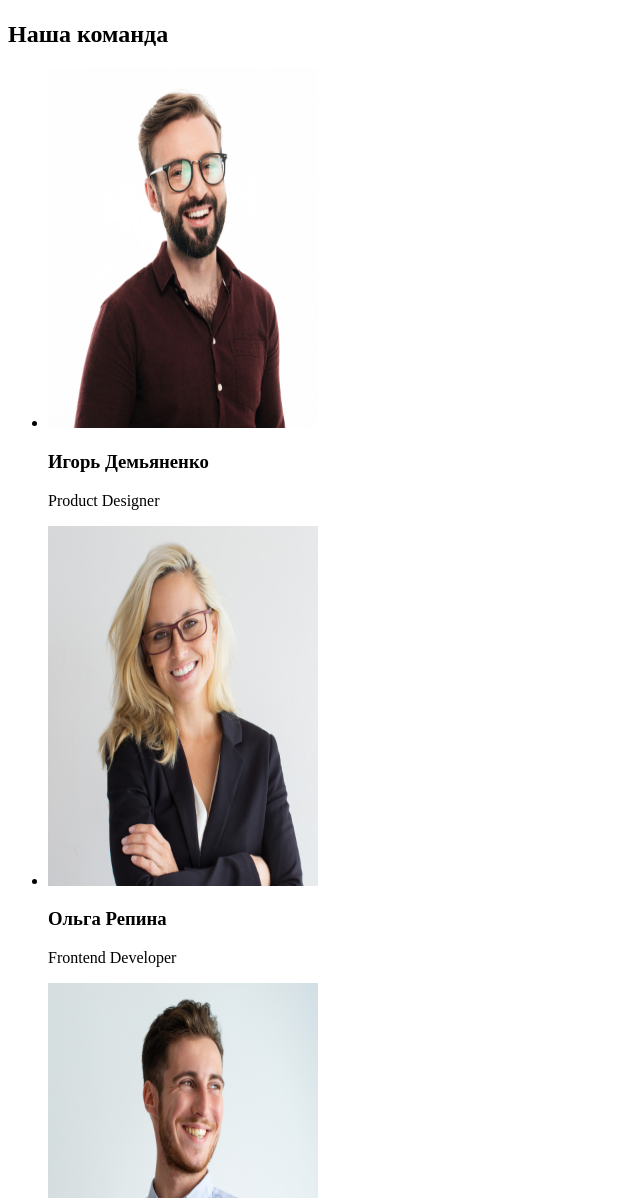
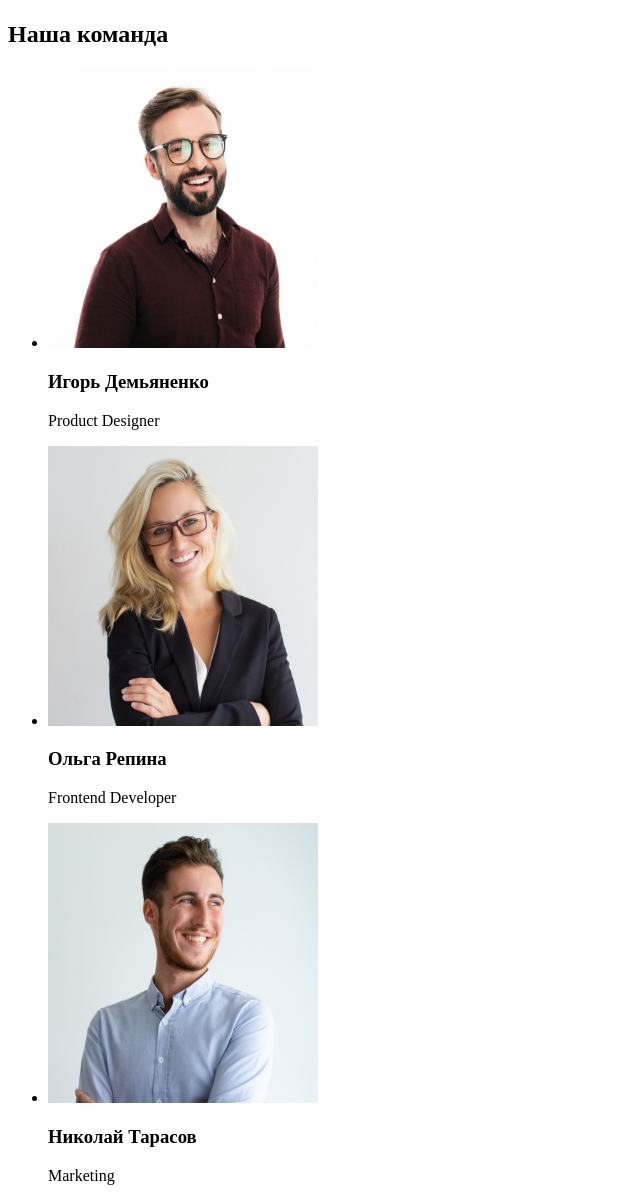
Before and after one commit to DmytroLo/goit-markup-hw-01, a plain HTML site: page index.html in a window 1280 px wide. Shown: the part 1553-2751 px from the top of the page, without its empty margins (0-640 px from the left). Drawn offline with Linux system fonts and the light colour scheme.

Commit message:
HW1-correction

```diff
--- a/index.html
+++ b/index.html
@@ -77,22 +77,22 @@
         <h2>Наша команда</h2>
         <ul>
             <li>
-                <img src="images/img(4).jpg" alt="игорь" width="270"  height="360">
+                <img src="images/img(4).jpg" alt="игорь" width="270"  height="280">
                 <h3>Игорь Демьяненко</h3>
                 <p lang="en">Product Designer</p>
             </li>
             <li>
-                <img src="images/img(5).jpg" alt="ольга" width="270"  height="360">
+                <img src="images/img(5).jpg" alt="ольга" width="270"  height="280">
                 <h3>Ольга Репинa</h3>
                 <p lang="en">Frontend Developer</p>
             </li>
             <li>
-                <img src="images/img(6).jpg" alt="николай" width="270" height="360">
+                <img src="images/img(6).jpg" alt="николай" width="270" height="280">
                 <h3>Николай Тарасов</h3>
                 <p lang="en">Marketing</p>
             </li>
             <li>
-                <img src="images/img(7).jpg" alt="михаил" width="270"  height="360">
+                <img src="images/img(7).jpg" alt="михаил" width="270"  height="280">
                 <h3>Михаил Ермаков</h3>
                 <p lang="en">UI Designer</p>
             </li>
```
